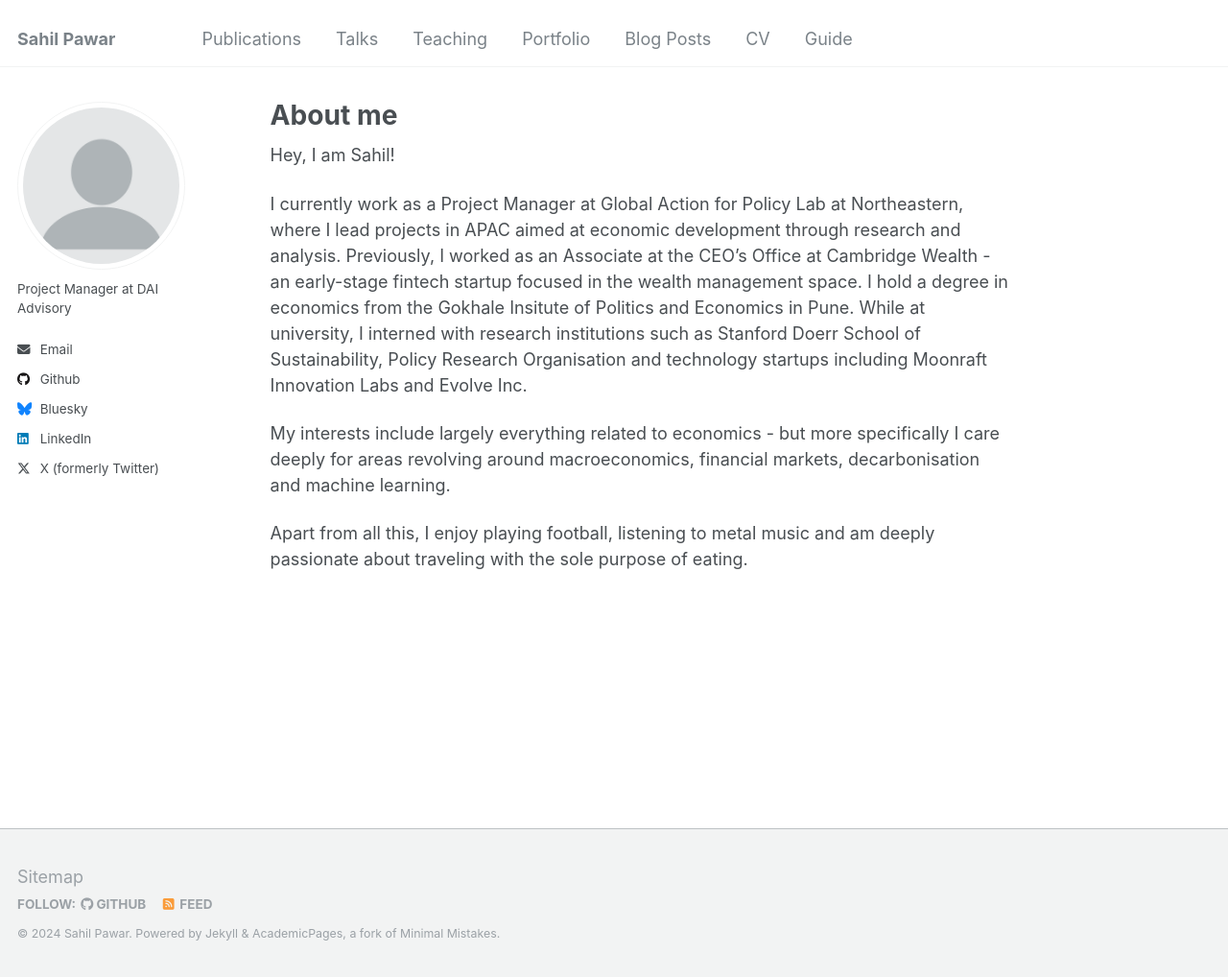
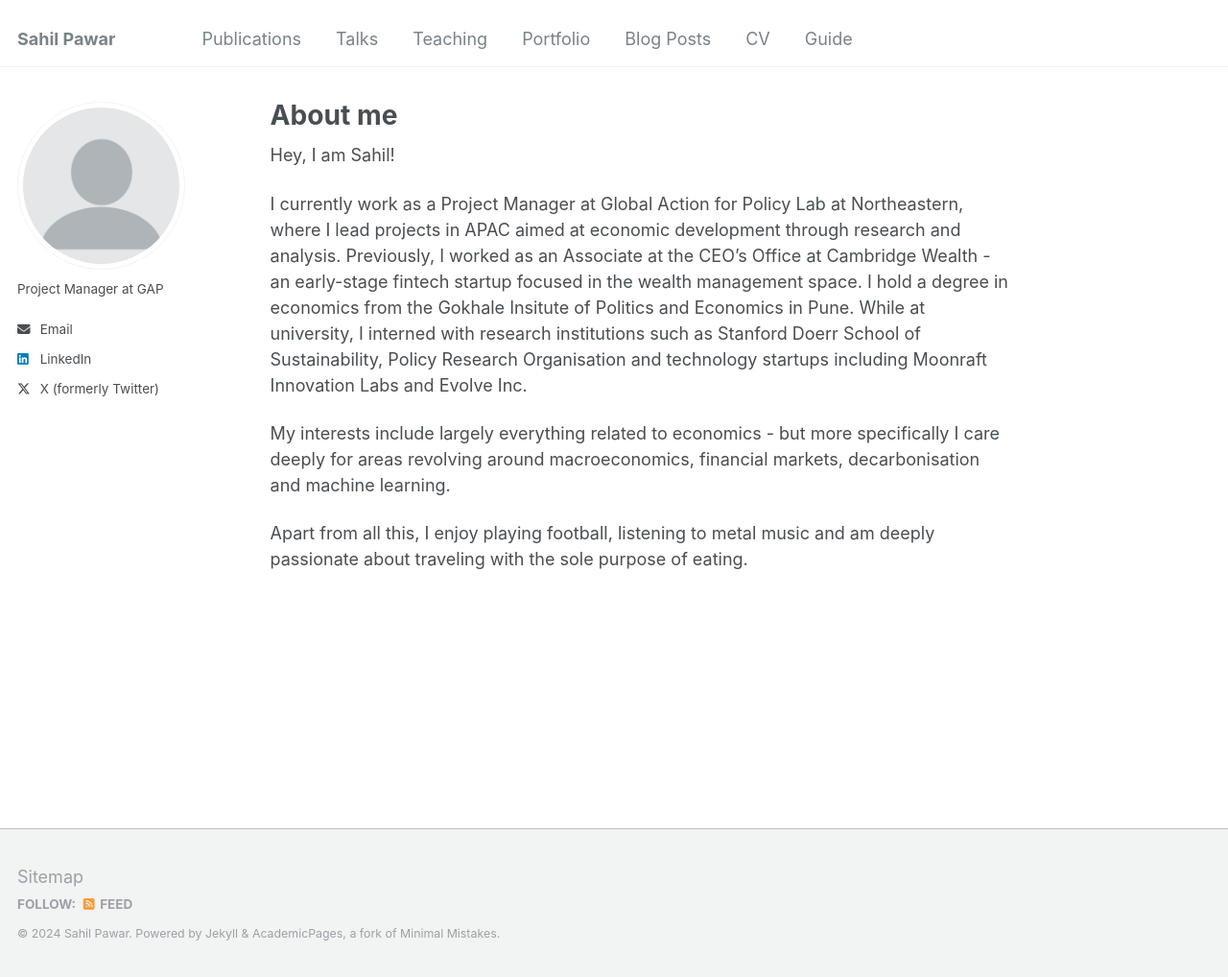
Before and after one commit to sahilpawarr/pages, a Jekyll site: the page built from _pages/about.md, in a window 1280 px wide and 1018 px high. Shown: the whole window at 96% size. Built offline with Jekyll 4.4.1, drawn with Linux system fonts in a browser that asks for light colours.

Commit message:
Update _config.yml

```diff
--- a/_config.yml
+++ b/_config.yml
@@ -24,7 +24,7 @@ author:
   avatar           : "profile.png"
   name             : #"Your Sidebar Name"
   pronouns         : # example: "she/her"
-  bio              : "Project Manager at DAI Advisory"
+  bio              : "Project Manager at GAP"
   location         : #"Earth"
   employer         : #"DAI Advisory"
   uri              : # URL
@@ -43,12 +43,12 @@ author:
   bitbucket        : # Username - Update with your username on the site
   codepen          : # Username
   dribbble         : # Username
-  github           : "academicpages"
+  github           : #"academicpages"
   kaggle           : # Username
   stackoverflow    : # User number or user number and name (i.e., use "1" or "1/jeff-atwood")
 
   # Social media
-  bluesky          : "bsky.app" # Replace this with you Bluesky username
+  bluesky          : #"bsky.app" # Replace this with you Bluesky username
   facebook         : # Username
   flickr           : # Username
   foursquare       : # Username
```
